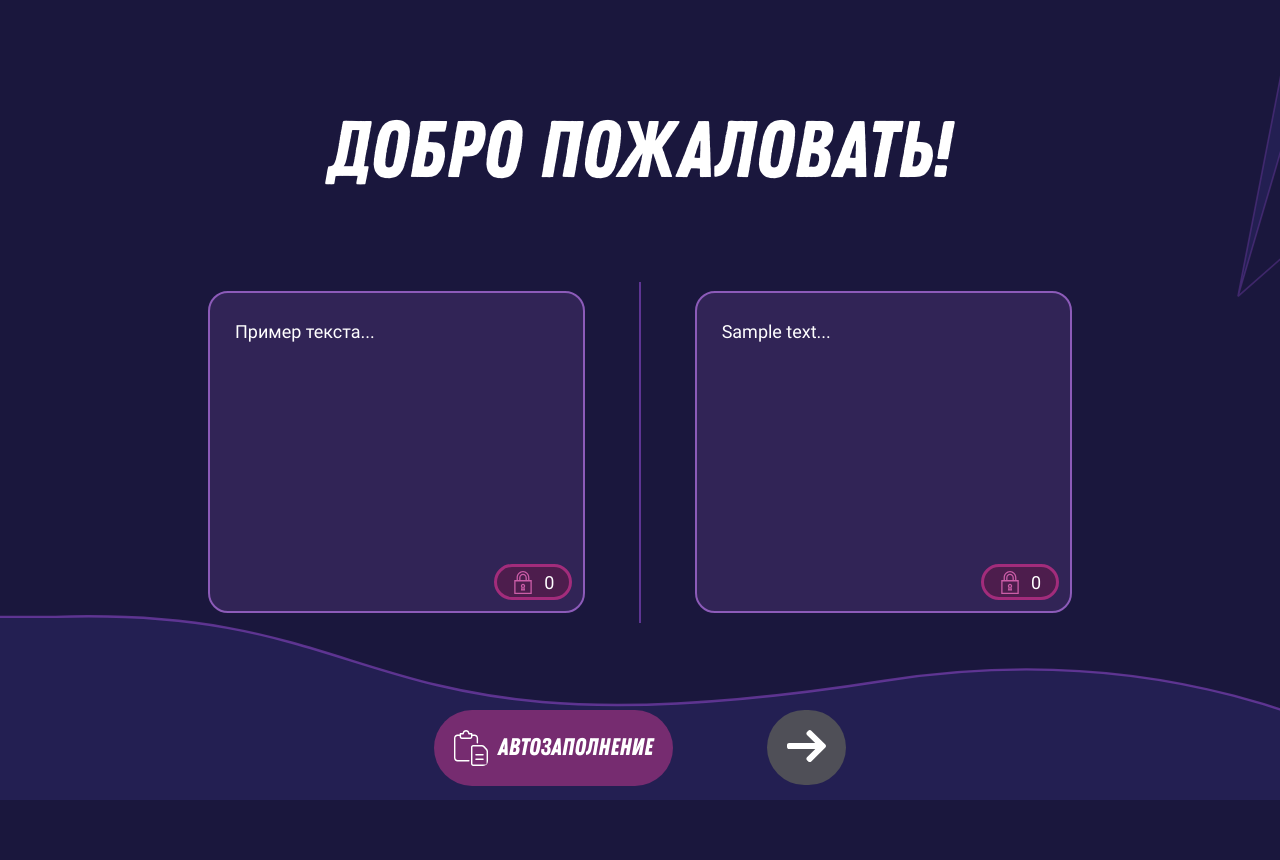
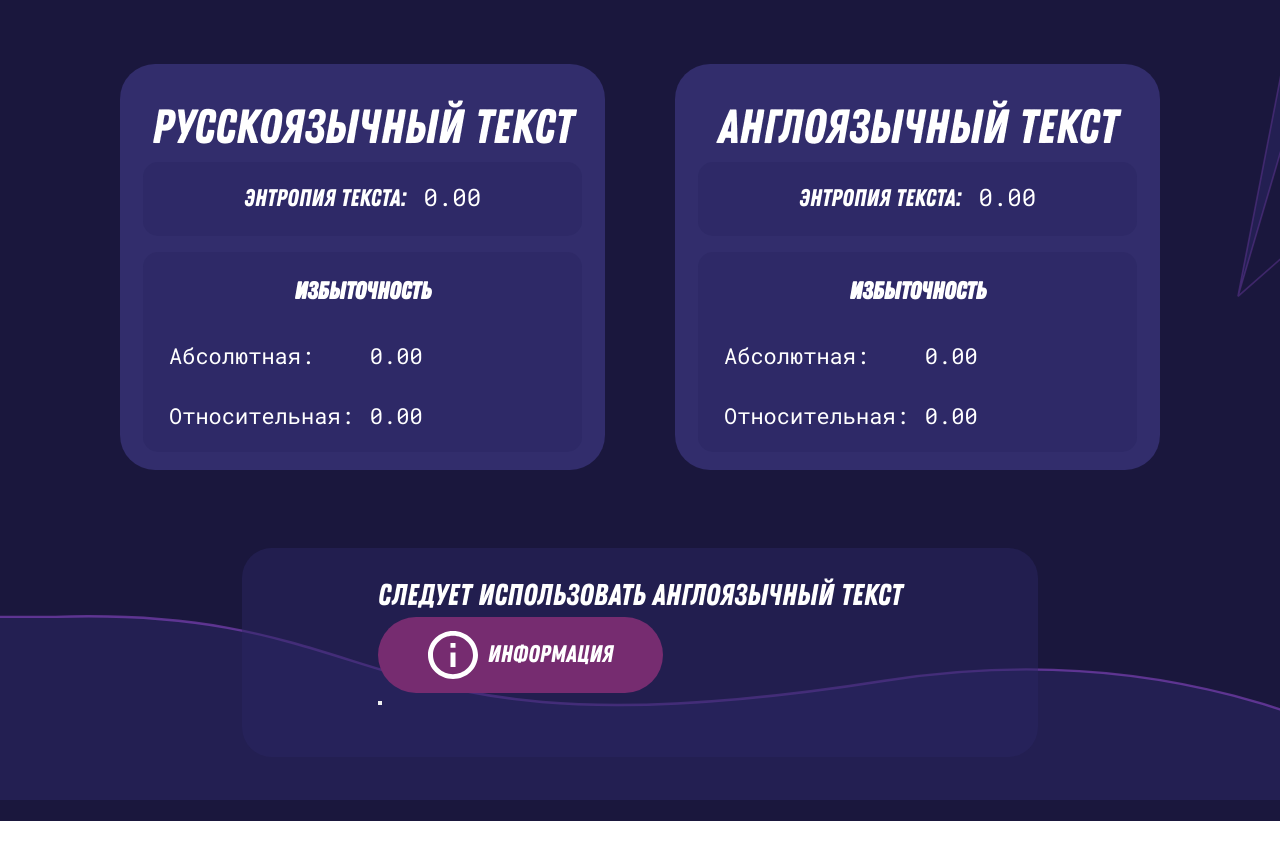
Before and after one commit to iddqd4life/SampleCalc, a website: page src/index.html in a window 1280 px wide. Both pictures are taken after a click on the button 806 px from the left and 747 px from the top of the page. Shown: the top 860 px of the page. After the commit the page ends 821 px from the top, so only its background shows below. Drawn offline with Linux system fonts and the light colour scheme.

Commit message:
added outpur window, designing in progress...

```diff
--- a/src/index.html
+++ b/src/index.html
@@ -7,6 +7,7 @@
 </head>
 <body>
     <div class="main__content">
+        <div class="welcome__content visible" id="start_page">
             <h1 class="welcome__text">Добро пожаловать!</h1>
             <div class="input__content">
                 <div class="textarea__block">
@@ -33,6 +34,47 @@
             </div>
         </div>
 
+        <div class="calculate__content" id="calc_page">
+            <div class="output__blocks__container">
+                <div class="output__blocks">
+                    <h2 class="output__blocks__header">Русскоязычный текст</h2>
+                    <div class="entropy__text">Энтропия текста: <span id="russian_entropy_val">0.00</span></div>
+
+                    <!-- TODO: Alphabet block -->
+
+                    <div class="D__block">
+                        <h3 class="D__header">Избыточность</h3>
+                        <div class="D__content">
+                            <p>Абсолютная: <span>0.00</span></p>
+                            <p>Относительная: <span>0.00</span></p>
+                        </div>
+                    </div>
+                </div>
+                <div class="output__blocks">
+                    <h2 class="output__blocks__header">Англоязычный текст</h2>
+                    <div class="entropy__text">Энтропия текста: <span id="english_entropy_val">0.00</span></div>
+
+                    <!-- TODO: Alphabet block too -->
+
+                    <div class="D__block">
+                        <h3 class="D__header">Избыточность</h3>
+                        <div class="D__content">
+                            <p>Абсолютная: <span>0.00</span></p>
+                            <p>Относительная: <span>0.00</span></p>
+                        </div>
+                    </div>
+                </div>
+            </div>
+            <div class="output__buttons__content">
+                <h4 class="output__buttons__header">Следует использовать <span>англоязычный текст</span></h4>
+                <div class="output__buttons__container">
+                    <button id="info_btn" class="information__button"><span class="info__ico"></span>Информация</button>
+                    <button id="retry_btn" class="retry__button"><span class="retry__ico"></span></button>
+                </div>
+            </div>
+        </div>
+    </div>
+
     <script src="script/calculate.js"></script>
     <script src="samples.js"></script>
     <script src="script/sample.js"></script>
--- a/src/script/main.js
+++ b/src/script/main.js
@@ -4,6 +4,9 @@ var rusSample, engSample;
 var samplesData = JSON.parse(samples);
 
 function init() {
+    start_page = document.getElementById("start_page");
+    calc_page = document.getElementById("calc_page");
+
     english_textarea = document.getElementById("english_text");
     russian_textarea = document.getElementById("russian_text");
 
@@ -24,7 +27,7 @@ function init() {
     english_textarea.onkeyup = checkEnglishTextarea;
     russian_textarea.onkeyup = checkRussianTextarea;
 
-    //calc_btn.onclick = calculateAll;
+    calc_btn.onclick = calculateAll;
 }
 
 function checkTextAreas() {
@@ -100,20 +103,27 @@ function insertText() {
     }, 200);
 }
 
+function changeScreen(removable, replacer) {
+    removable.classList.remove("visible");
+    replacer.classList.add("visible");
+}
+
 function calculateAll() {
     initSample();
 
-    if (english_textarea.value == "" || russian_textarea.value == "") {
-        english_output.innerHTML = russian_output.innerHTML = "";
-        final_output.innerHTML = "Обнаружены пустые поля, для начала вставьте или напишите текст.";
+    // if (english_textarea.value == "" || russian_textarea.value == "") {
+    //     english_output.innerHTML = russian_output.innerHTML = "";
+    //     final_output.innerHTML = "Обнаружены пустые поля, для начала вставьте или напишите текст.";
 
-        return false;
-    }
+    //     return false;
+    // }
 
-    english_output.innerHTML = genOutput(engSample);
-    russian_output.innerHTML = genOutput(rusSample);
+    // english_output.innerHTML = genOutput(engSample);
+    // russian_output.innerHTML = genOutput(rusSample);
 
-    final_output.innerHTML = calcWhichBetter(rusSample.getDRelative(), engSample.getDRelative());
+    // final_output.innerHTML = calcWhichBetter(rusSample.getDRelative(), engSample.getDRelative());
+
+    changeScreen(start_page, calc_page);
 }
 
 function genOutput(s) {
--- a/src/script/sample.js
+++ b/src/script/sample.js
@@ -1,5 +1,7 @@
 function Sample(text) {
-    this.text = text;
+    this.text = text.replace(/[^А-Яа-яA-Za-z0-9 ]/g, "");
+
+    console.log(this.text);
 
     this.alphabet = calculateCharQuantity(this.text);
     this.entropy = calcEntropy(this.alphabet, this.text.length);
--- a/src/style/style.css
+++ b/src/style/style.css
@@ -8,7 +8,6 @@
     box-sizing: border-box;
 }
 
-
 @font-face {
     font-family: "ZingRust";
     src: url("../fonts/ZingRustDemo-Base.otf");
@@ -17,6 +16,11 @@
 @font-face {
     font-family: "Roboto";
     src: url("../fonts/Roboto-Regular.ttf");
+}
+
+@font-face {
+    font-family: "Roboto Mono";
+    src: url("../fonts/Roboto-Mono-Regular.ttf")
 }
 
 @keyframes fadeLeft {
@@ -33,19 +37,45 @@
 
 html {
     background: url("../assets/background.svg") no-repeat center center fixed;
-    -webkit-background-size: cover;
-    -moz-background-size: cover;
-    -o-background-size: cover;
     background-size: cover;
     overflow: hidden;
 }
 
+.visible {
+    transform: translateX(0) !important;
+    opacity: 1 !important;
+}
+
 .main__content {
+    display: inline;
+}
+
+.welcome__content {
+    transition: 0.5s;
     padding: 95px 208px;
     display: flex;
     flex-direction: column;
     justify-content: center;
     align-items: center;
+    transform: translateX(-100%);
+    opacity: 0;
+    width: 100%;
+    position: absolute;
+    top: 0;
+}
+
+.calculate__content {
+    transition: 0.5s;
+    padding: 64px 85px;
+    display: flex;
+    flex-direction: column;
+    justify-content: center;
+    align-items: center;
+    transform: translateX(100%);
+    opacity: 0;
+    width: 100%;
+    position: absolute;
+    top: 0;
 }
 
 .welcome__text {
@@ -105,6 +135,10 @@ html {
     font-weight: normal;
     font-size: 1.8rem;
     line-height: 27px;
+}
+
+.textareas::-webkit-scrollbar {
+    width: 0;
 }
 
 .textareas__animate {
@@ -212,3 +246,120 @@ html {
     content: url("../assets/next.svg");
     display: inline-block;
 }
+
+.output__blocks__container {
+    display: flex;
+    align-items: center;
+    width: 100%;
+    justify-content: space-between;
+}
+
+.output__blocks {
+    background-color: #322D6C;
+    border-radius: 35px;
+    padding: 29px 23px 18px 23px;
+    margin: 0 35px;
+    width: 100%;
+    display: flex;
+    align-items: center;
+    justify-content: center;
+    flex-direction: column;
+}
+
+.output__blocks__header {
+    text-align: center;
+    font-size: 4.8rem;
+    font-style: normal;
+    font-weight: normal;
+    font-family: "ZingRust";
+    color: #fff;
+}
+
+.entropy__text {
+    text-align: center;
+    width: 100%;
+    background: rgba(43, 39, 98, 0.5);
+    border-radius: 15px;
+    color: #fff;
+    font-family: "ZingRust";
+    font-size: 2.4rem;
+    font-style: normal;
+    font-weight: normal;
+    padding: 20px 0;
+}
+
+.entropy__text span {
+    font-family: "Roboto Mono";
+    margin-left: 12px;
+}
+
+.D__block {
+    margin-top: 16px;
+    padding: 23px 26px;
+    background: rgba(43, 39, 98, 0.5);
+    border-radius: 15px;
+    width: 100%;
+}
+
+.D__header {
+    font-family: "ZingRust";
+    font-size: 2.4rem;
+    color: #fff;
+    text-align: center;
+}
+
+.D__content {
+    color: #fff;
+    font-family: "Roboto Mono";
+    font-size: 2.2rem;
+    font-style: normal;
+    font-weight: normal;
+    display: inline-block;
+}
+
+.D__content span {
+    display: inline-block;
+    margin-left: 16px;
+}
+
+.D__content p {
+    margin-top: 35px;
+    display: flex;
+    justify-content: space-between;
+}
+
+.output__buttons__content {
+    font-family: "ZingRust";
+    background: rgba(43, 39, 98, 0.5);
+    border-radius: 30px;
+    padding: 26px 136px 50px 136px;
+    color: #fff;
+    margin-top: 78px;
+}
+
+.output__buttons__header {
+    font-size: 3rem;
+    font-style: normal;
+    font-weight: normal;
+}
+
+.information__button {
+    background: #762C70;
+    border-radius: 50px;
+    border: none;
+    padding: 14px 50px;
+    display: flex;
+    align-items: center;
+    justify-content: center;
+    outline: none;
+    font-size: 2.4rem;
+    cursor: pointer;
+    font-family: "ZingRust";
+    color: #fff;
+}
+
+.info__ico {
+    display: inline-block;
+    content: url("../assets/info.svg");
+    margin-right: 10px;
+}
```
Also changed, not shown: package.json (+8 -3 lines), src/assets/info.svg (added). Lines whose indentation alone changed are shown as unchanged.
